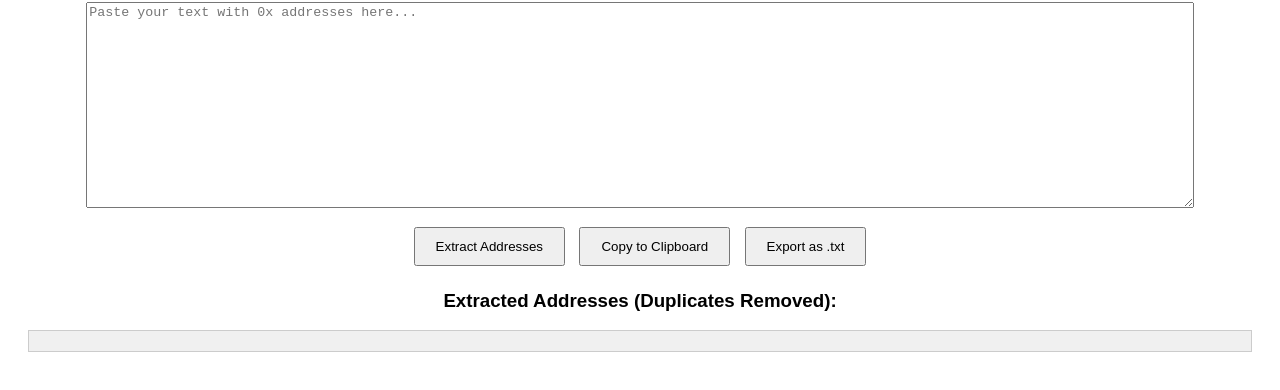
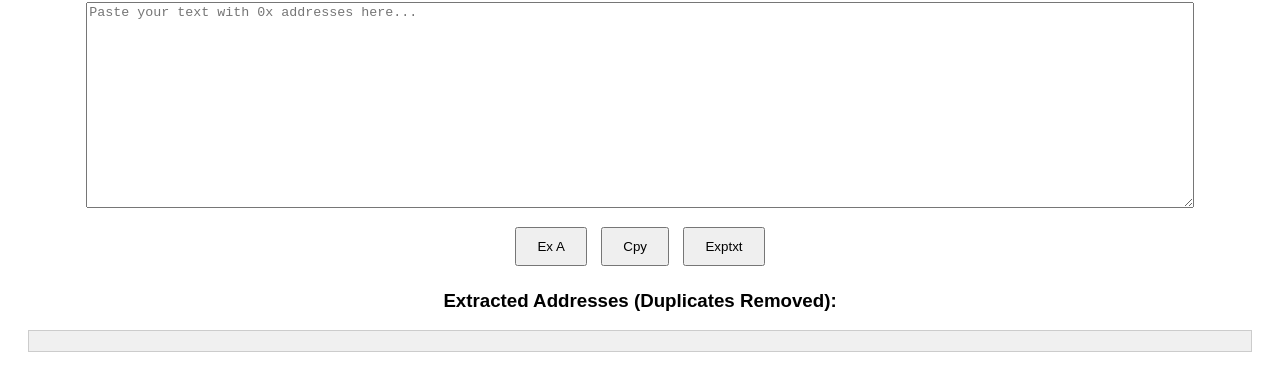
Before and after one commit to fclmail/extractduplicates, a plain HTML site: page index.html in a window 1280 px wide. Shown: the part 106-496 px from the top of the page. Drawn offline with Linux system fonts and the light colour scheme.

Commit message:
Update index.html

```diff
--- a/index.html
+++ b/index.html
@@ -3,7 +3,7 @@
 <head>
   <meta charset="UTF-8" />
   <meta name="viewport" content="width=device-width, initial-scale=1.0" />
-  <title>Extract and Copy 0x Addresses</title>
+  <title>Extra</title>
   <style>
     body { font-family: Arial, sans-serif; text-align: center; padding: 20px; }
     textarea { width: 90%; height: 200px; margin-bottom: 10px; }
@@ -15,9 +15,9 @@
   <h1>Extract and Copy 0x Addresses</h1>
   <textarea id="input" placeholder="Paste your text with 0x addresses here..."></textarea>
   <br />
-  <button onclick="extractAddresses()">Extract Addresses</button>
-  <button onclick="copyAddresses()">Copy to Clipboard</button>
-  <button onclick="exportAddresses()">Export as .txt</button>
+  <button onclick="extractAddresses()">Ex A</button>
+  <button onclick="copyAddresses()">Cpy </button>
+  <button onclick="exportAddresses()">Exptxt</button>
   <h3>Extracted Addresses (Duplicates Removed):</h3>
   <div id="output"></div>
 
```
